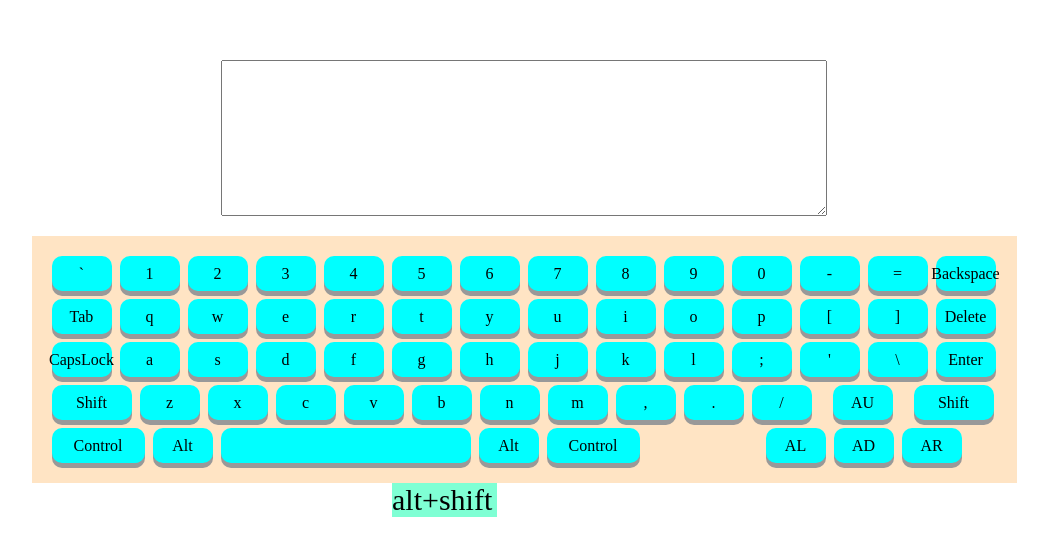
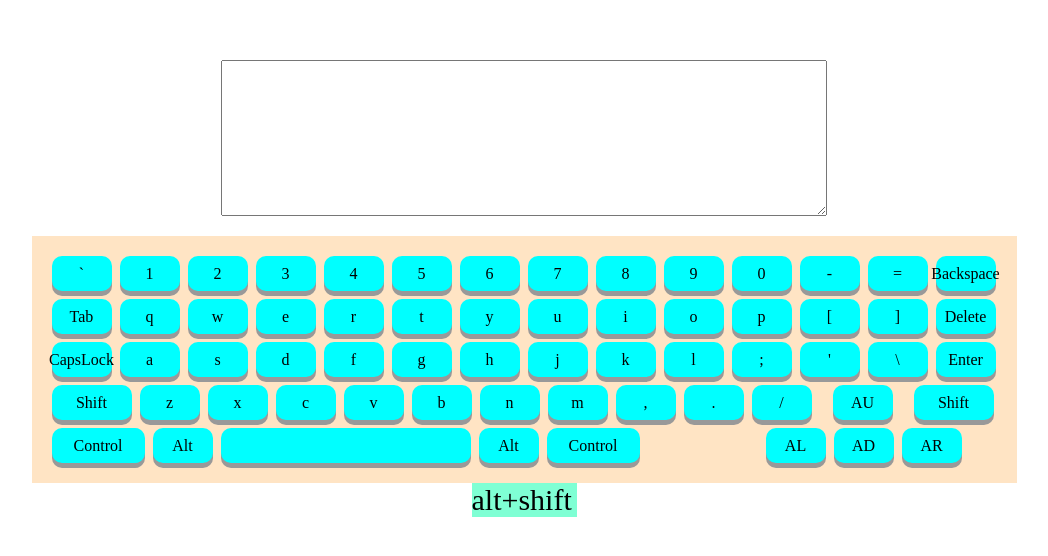
Before and after one commit to 6p00l/virtual-keyboard, a website: page index.html in a window 1280 px wide. Shown: the part 140-696 px from the top of the page, without its empty margins (116-1164 px from the left). Drawn offline with Linux system fonts and the light colour scheme.

Commit message:
fix: shortcut styles

```diff
--- a/style.css
+++ b/style.css
@@ -64,8 +64,8 @@ textarea {
 
 .shortcut {
     font-size: 30px;
-    margin: 0;
-    margin-left: 500px;
+    margin: auto;
+
     background-color: aquamarine;
     width: 105px;
 }
```
